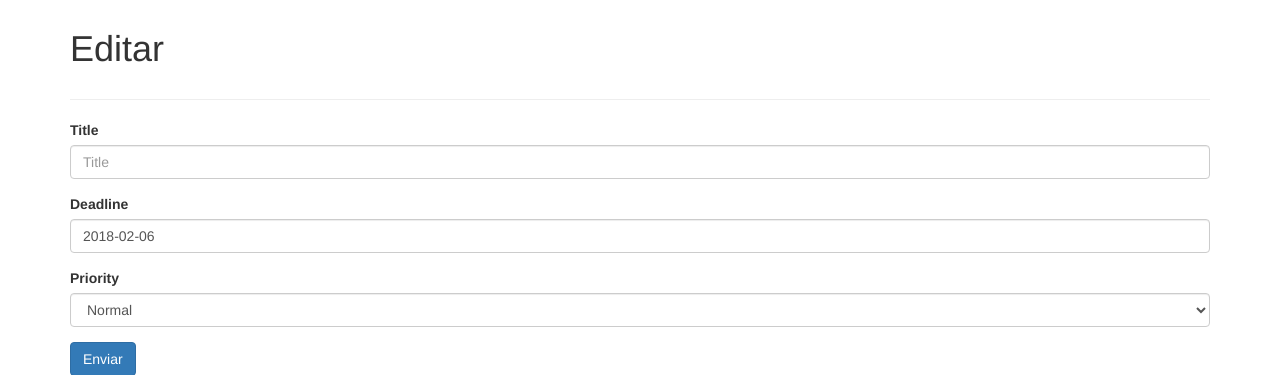
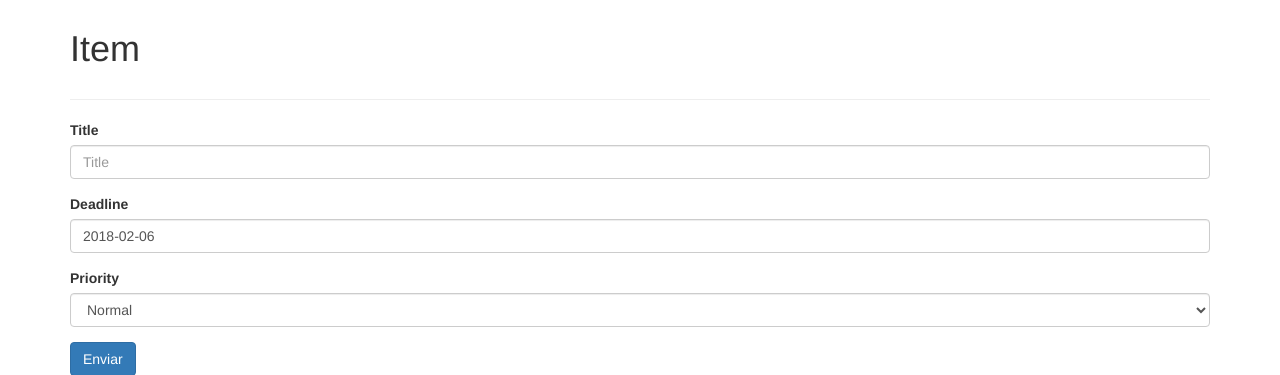
Before and after one commit to alisonamerico/projeto_todo_list, a Django app: page /add in a window 1280 px wide. Shown: the part 51-426 px from the top of the page. Run offline with Django 3.2, Linux system fonts and the light colour scheme; some libraries are stand-ins or nearby versions.

Commit message:
modificando titulo do 'Item'

```diff
--- a/core/templates/todo/todo_form.html
+++ b/core/templates/todo/todo_form.html
@@ -4,7 +4,7 @@
 
 {% block content %}
 
-<h1>Editar</h1>
+<h1>Item</h1>
     <div class="row">
         <div class="col-md-12">
 
```
